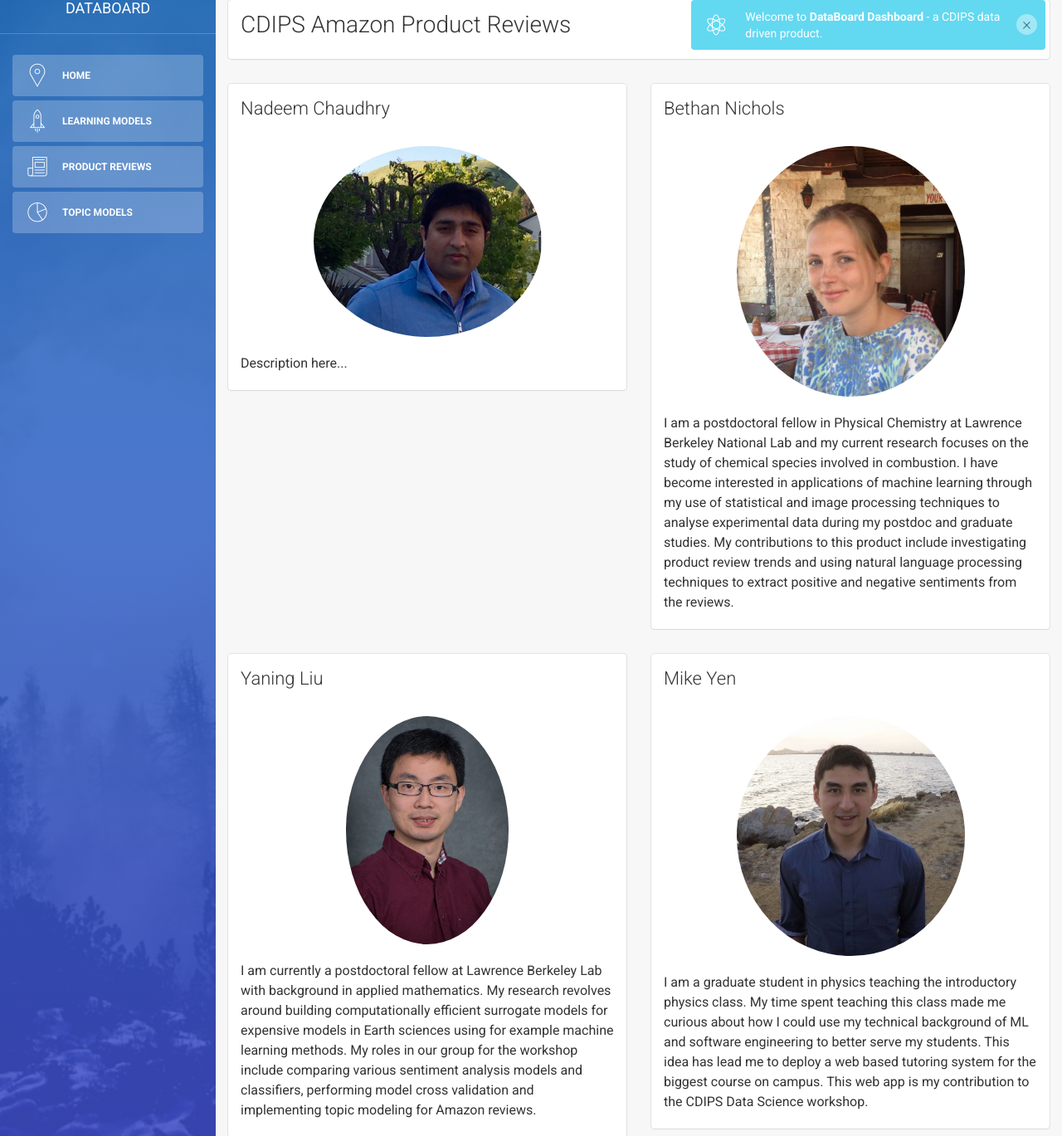
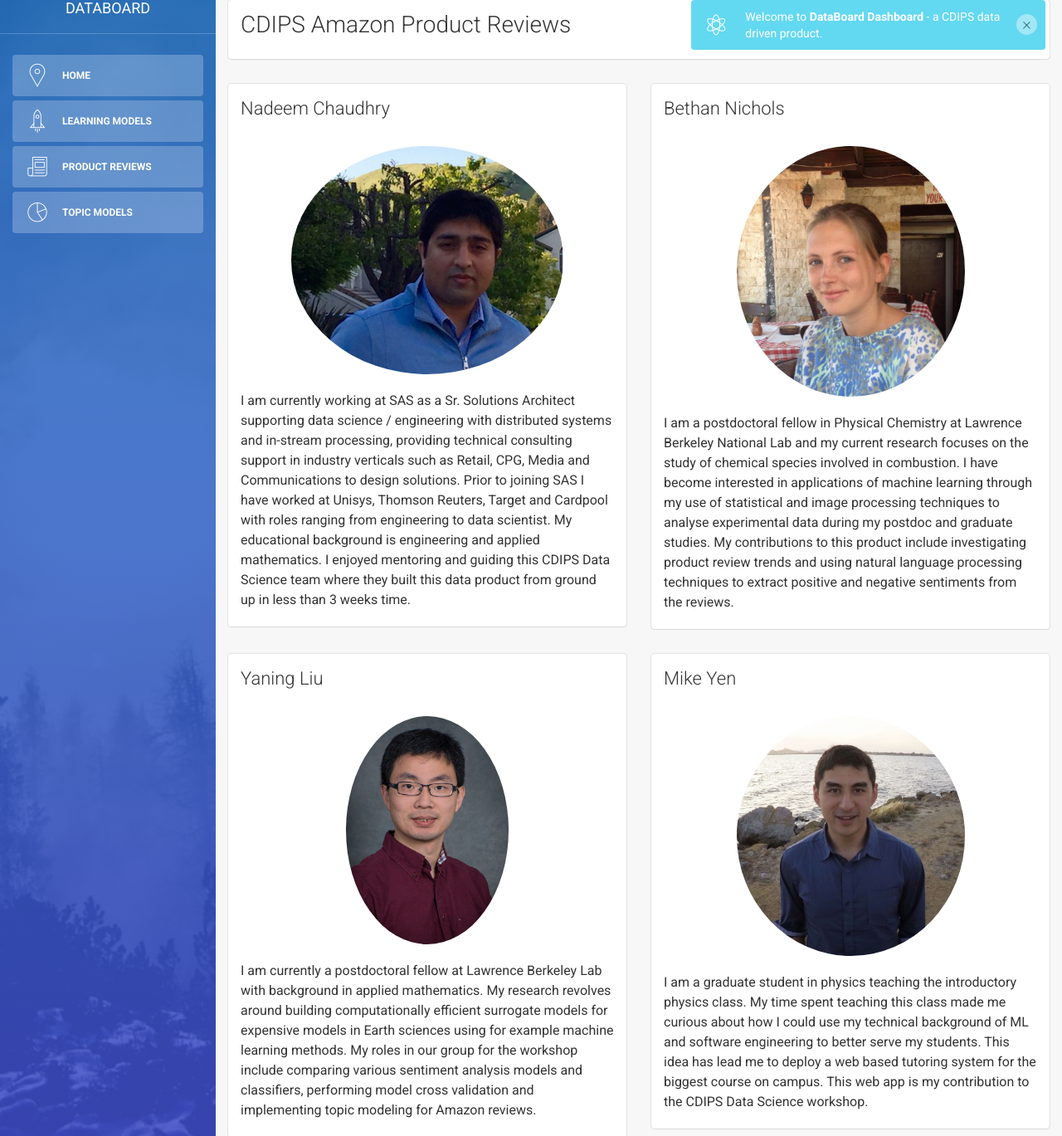
Before and after one commit to CDIPSDataScience2016/cdips-datawicked, a Flask app: page / in a window 1280 px wide. Shown: the part 20-1389 px from the top of the page at 83% size. Run offline with Flask 2, Linux system fonts and the light colour scheme; parts of the project's set-up code (start-up, migrations or seed data) failed here and were passed over; some libraries are stand-ins or nearby versions.

Commit message:
ready for presentation

```diff
--- a/app/templates/dashboard.html
+++ b/app/templates/dashboard.html
@@ -173,7 +173,7 @@
             <div class="header">
              <!-- <h4 class="title">{{post.product_name}}</h4> -->
             </div>
-            <div class="content">
+            <div class="content" align="center">
 	           {{post.positive_cloud | safe}}
               <div class="footer">
                 <div class="stats">
@@ -191,9 +191,7 @@
             <div class="header">
              <!-- <h4 class="title">{{post.product_name}}</h4> -->
             </div>
-            <div class="content">
-	           <!--<img id="negative_word_cloud"
-			    src="/static/img/neg_wordcloud.png">-->
+            <div class="content" align="center">
 		   {{ post.negative_cloud | safe }}
               <div class="footer">
                 <div class="stats">
--- a/app/templates/index.html
+++ b/app/templates/index.html
@@ -5,7 +5,7 @@
 	<link rel="icon" type="image/png" href="/static/assets/img/favicon.ico">
 	<meta http-equiv="X-UA-Compatible" content="IE=edge,chrome=1" />
 
-	<title>Product Viewer - DataBoard</title>
+	<title>Home - DataBoard</title>
 
 	<meta content='width=device-width, initial-scale=1.0, maximum-scale=1.0, user-scalable=0' name='viewport' />
     <meta name="viewport" content="width=device-width" />
@@ -89,69 +89,15 @@
     </div>
 
     <div class="main-panel">
-      <!--
-        <nav class="navbar navbar-default navbar-fixed">
-            <div class="container-fluid">
-                <div class="navbar-header">
-                    <button type="button" class="navbar-toggle" data-toggle="collapse" data-target="#navigation-example-2">
-                        <span class="sr-only">Toggle navigation</span>
-                        <span class="icon-bar"></span>
-                        <span class="icon-bar"></span>
-                        <span class="icon-bar"></span>
-                    </button>
-                    <a class="navbar-brand" href="#">Amazon Product Reviews Trends</a>
-                </div>
-            </div>
-        </nav>
--->
 	<br>
 
 <!--
-	<div class="col-md-12">
-	  <div class="card">
-	    <div class="header">
-	      <h4 class="title">Electronics Products</h4>
-	    </div>
-	    -->
-<!--
-        <div class="content">
-          <label for="sel2">Mutiple select list (hold shift to select more than one):</label>
-          <form action="/product" method="post" class="form-inline">
-          <div class="row">
-               <div class="form-group">
-                    <select multiple name="product_select" class="form-control" id="sel2">
-		      <option value="AmazonBasics USB to lightning charger for Apple">AmazonBasics USB</option>
-		      <option value="Google Chromecast">Google Chromecast</option>
-		      <option value="Kindle Fire">Kindle Fire</option>
-		      <option value="Kindle Paperwhite Case">Kindle Paperwhite Case</option>
-		      <option value="Kindle Powerfast Charger">Kindle Powerfast Charger</option>
-		      <option value="Mohu Leaf 30 TV Antenna">Mohu Leaf Antenna</option>
-		      <option value="Powergen Car Charger (Apple and Android devices)">Powergen Car Charger</option>
-		      <option value="SanDisk 64Gb memory card">SanDisk 64Gb</option>
-		      <option value="Sony PlayStation 4">PlayStation 4</option>
-		      <option value="Tech Armor Privacy Screen for iPhone5">Tech Armor Privacy Screen</option>
-                    </select>
-               </div>
+
 -->
 	       <!--
-               <div class="form-group">
-                 <label class="radio-inline">Sentiment</label>
-                    <label class="radio-inline">
-                        <input id="inlineradio1" name="sentiment" value="Positive" type="radio">Positive</label>
-                    <label class="radio-inline">
-                        <input id="inlineradio2" name="sentiment" value="Negative" type="radio">Negative</label>
-                    <label class="radio-inline">
-                        <input id="inlineradio3" name="sentiment" value="all" type="radio">Both</label>
-               </div>
+
 	       -->
 	       <!--
-                <button type="submit" class="btn btn-fill btn-info btn-default">Submit</button>
-             </div>
-          </form>
-
-  	    </div>
-	  </div>
-	</div>
 -->
 	<!-- PLOTLY DIV -->
 	<!-- Sentiment Plot  -->
@@ -172,10 +118,11 @@
 	    <div class="content">
 	      <div class="header" align="center">
 		<img src="/static/img/nadeem_head.jpg"
-		     class="img-circle" width="275">
+		     class="img-circle" height="275">
 	      </div>
 	      <br>
-	      <p>Description here...</p>
+	      <p>I am currently working at SAS as a Sr. Solutions Architect supporting data science / engineering with distributed systems and in-stream processing, providing technical consulting support in industry verticals such as Retail, CPG, Media and Communications to design solutions. Prior to joining SAS I have worked at Unisys, Thomson Reuters, Target and Cardpool with roles ranging from engineering to data scientist. My educational background is engineering and applied mathematics.
+I enjoyed mentoring and guiding this CDIPS Data Science team where they built this data product from ground up in less than 3 weeks time. </p>
 	    </div>
           </div>
         </div>
@@ -183,12 +130,14 @@
 	<div class="col-md-6" id="bethan">
           <div class="card">
             <div class="header">
-              <h4 class="title">Bethan Nichols</h4>
+	      <a href="https://www.linkedin.com/in/bethan-nichols-916b80122?trk=hp-identity-name">
+              <h4 class="title">Bethan Nichols</h4></a>
             </div>
 	    <div class="content">
 	      <div class="header" align="center">
+		<a href="https://www.linkedin.com/in/bethan-nichols-916b80122?trk=hp-identity-name">
 		<img src="/static/img/bethan_head.png"
-		     class="img-circle" width="275">
+		     class="img-circle" width="275"></a>
 	      </div>
 	      <br>
 	      <p>I am a postdoctoral fellow in Physical Chemistry at Lawrence
@@ -231,12 +180,14 @@
 	<div class="col-md-6" id="mike">
           <div class="card">
             <div class="header">
-	      <h4 class="title">Mike Yen</h4>
+	      <a href="https://www.linkedin.com/in/michael-yen-67455310a?trk=nav_responsive_tab_profile_pic">
+	      <h4 class="title">Mike Yen</h4></a>
             </div>
 	    <div class="content">
 	      <div class="header" align="center">
+		<a href="https://www.linkedin.com/in/michael-yen-67455310a?trk=nav_responsive_tab_profile_pic">
 		<img src="/static/img/mike_head.jpg" class="img-circle"
-		     width="275">
+		     width="275"></a>
 	      </div>
 	      <br>
 	      <p>I am a graduate student in physics teaching the introductory
--- a/app/templates/topic_models.html
+++ b/app/templates/topic_models.html
@@ -5,7 +5,7 @@
 	<link rel="icon" type="image/png" href="/static/assets/img/favicon.ico">
 	<meta http-equiv="X-UA-Compatible" content="IE=edge,chrome=1" />
 
-	<title>Product Viewer - DataBoard</title>
+	<title>Topic Models - DataBoard</title>
 
 	<meta content='width=device-width, initial-scale=1.0, maximum-scale=1.0, user-scalable=0' name='viewport' />
     <meta name="viewport" content="width=device-width" />
```
Also changed, not shown: app/templates/ml_models.html (+2 -20 lines), app/views.py (+0 -2 lines), app/static/img/neg_wordcloud.png, app/static/img/pos_wordcloud.png.
